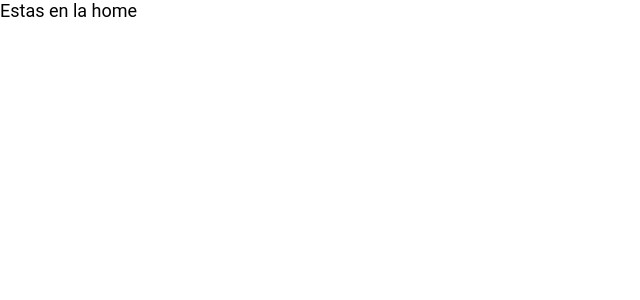
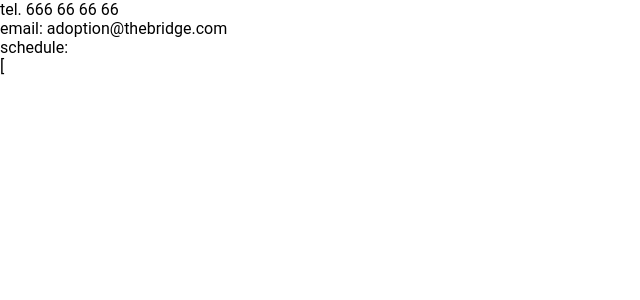
Before and after one commit to miguelCidPaz/animal-adoption-front, a React (Create React App) app: page / in a window 1280 px wide. Shown: the top 300 px of the page, without its empty margins (0-640 px from the left). Built offline with nearby package versions, Linux system fonts and the light colour scheme.

Commit message:
adds .env

```diff
--- a/src/App.js
+++ b/src/App.js
@@ -2,12 +2,13 @@ import React from "react";
 import "./styles.scss";
 import { BrowserRouter, Routes, Route } from "react-router-dom";
 import Home from "./views/Home";
+import Footer from './components/Footer'
 function App() {
   return (
     <main>
       <BrowserRouter>
         <Routes>
-          <Route path="/" element={<Home />} />
+          <Route path="/" element={<Footer />} />
         </Routes>
       </BrowserRouter>
     </main>
--- a/src/components/Footer.js
+++ b/src/components/Footer.js
@@ -13,7 +13,7 @@ export default function Footer() {
         </section>
         <section className="aboutUsLink"></section>
         <section className="maps">
-
+        [
         </section>
     </footer>
     )
```
Also changed, not shown: 1 other file (tests, documents, lock files or other folders).
